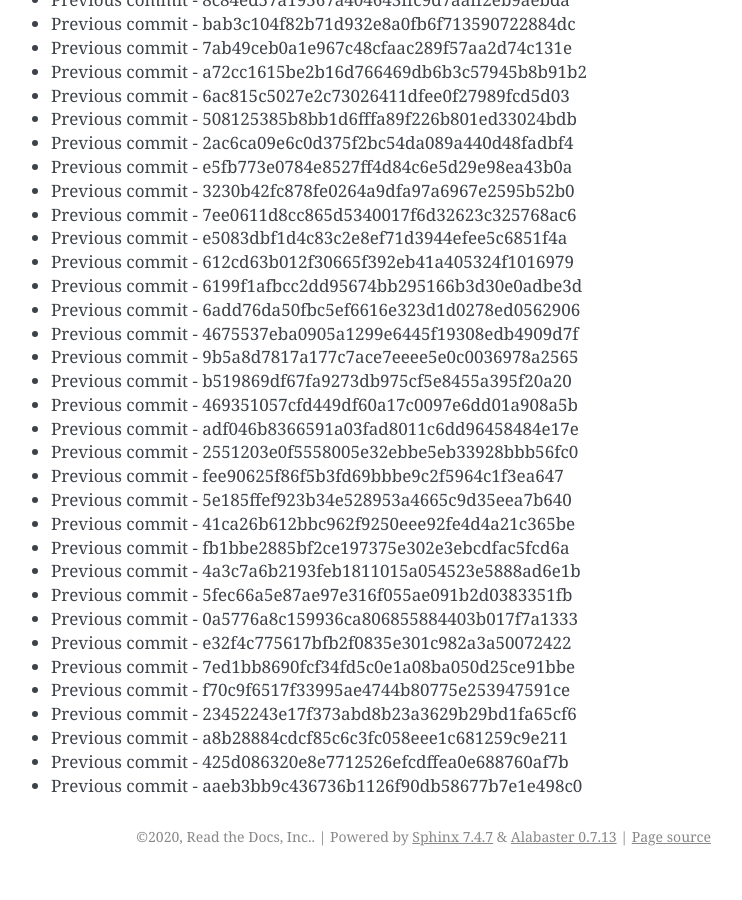
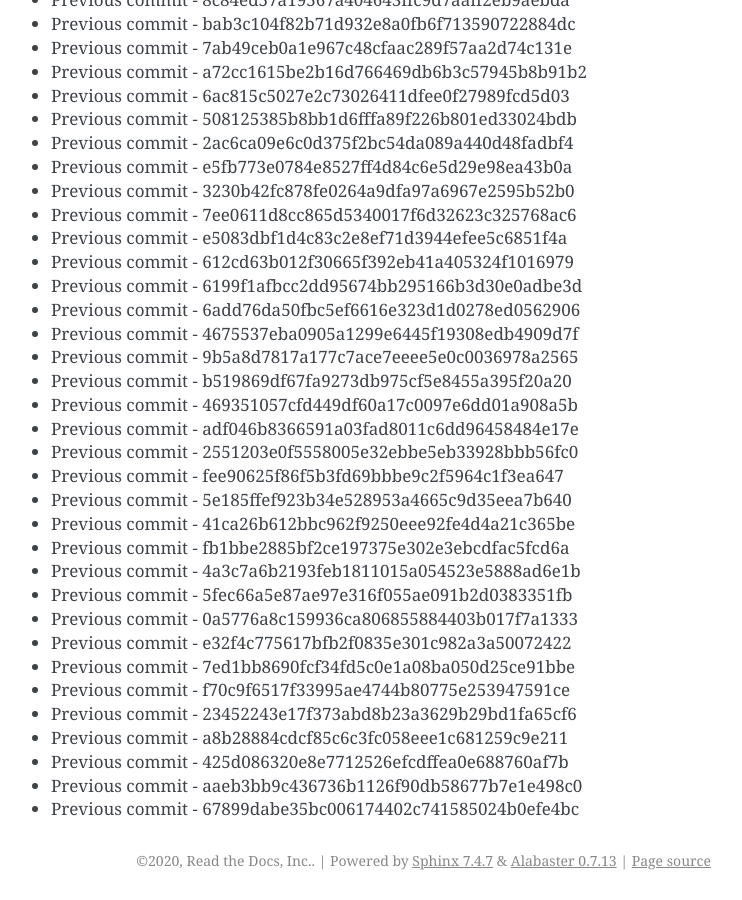
Before and after one commit to readthedocs/rtd-git-stresstest, a Sphinx documentation site: the page built from docs/updates.rst, in a window 1280 px wide and 900 px high, scrolled down 91940 px. Shown: the whole window, without its empty margins (399-1141 px from the left). Built offline with Sphinx 7.4.7, drawn with Linux system fonts in a browser that asks for light colours; before the commit the page ends 92816 px from its top, so only the background shows below that.

Commit message:
Generating commit from previous: 67899dabe35bc006174402c741585024b0efe4bc

```diff
--- a/docs/updates.rst
+++ b/docs/updates.rst
@@ -3895,3 +3895,4 @@ It can be tested for any performance characteristics.
 * Previous commit - a8b28884cdcf85c6c3fc058eee1c681259c9e211
 * Previous commit - 425d086320e8e7712526efcdffea0e688760af7b
 * Previous commit - aaeb3bb9c436736b1126f90db58677b7e1e498c0
+* Previous commit - 67899dabe35bc006174402c741585024b0efe4bc
```
